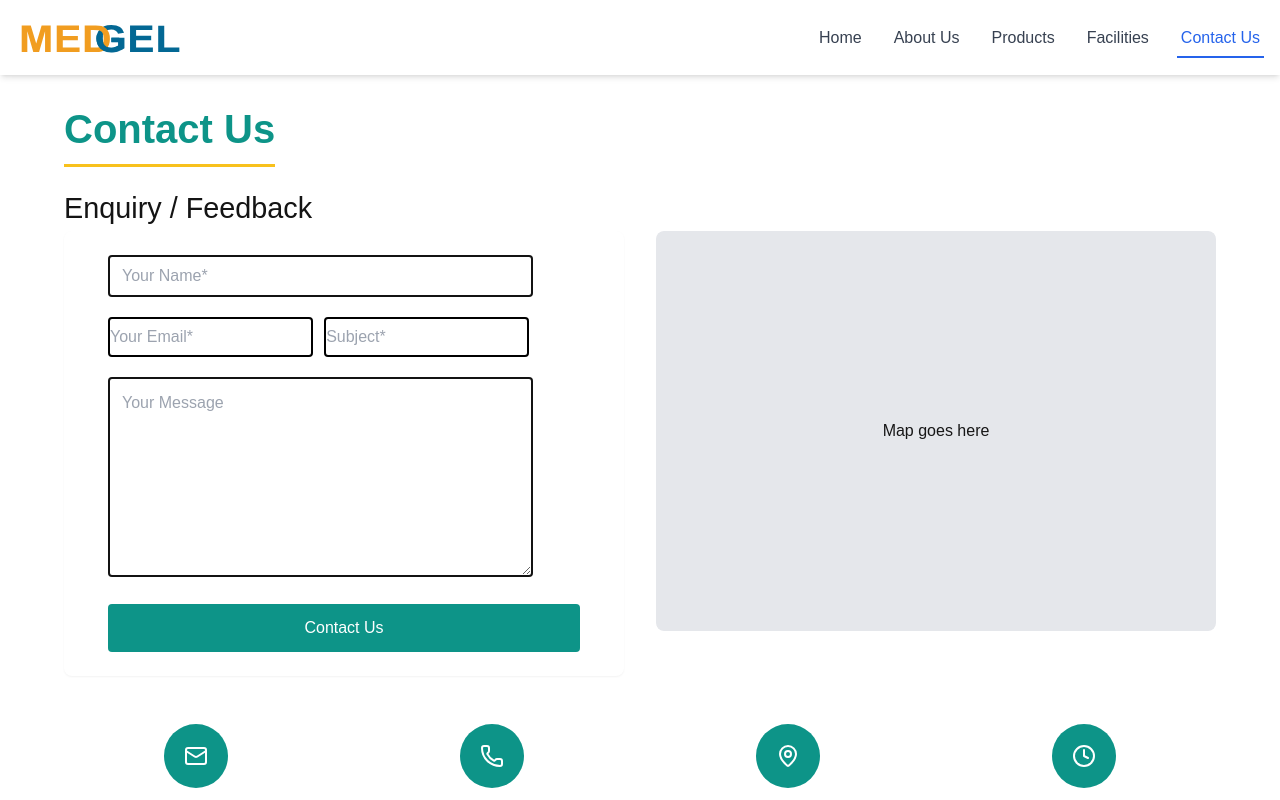
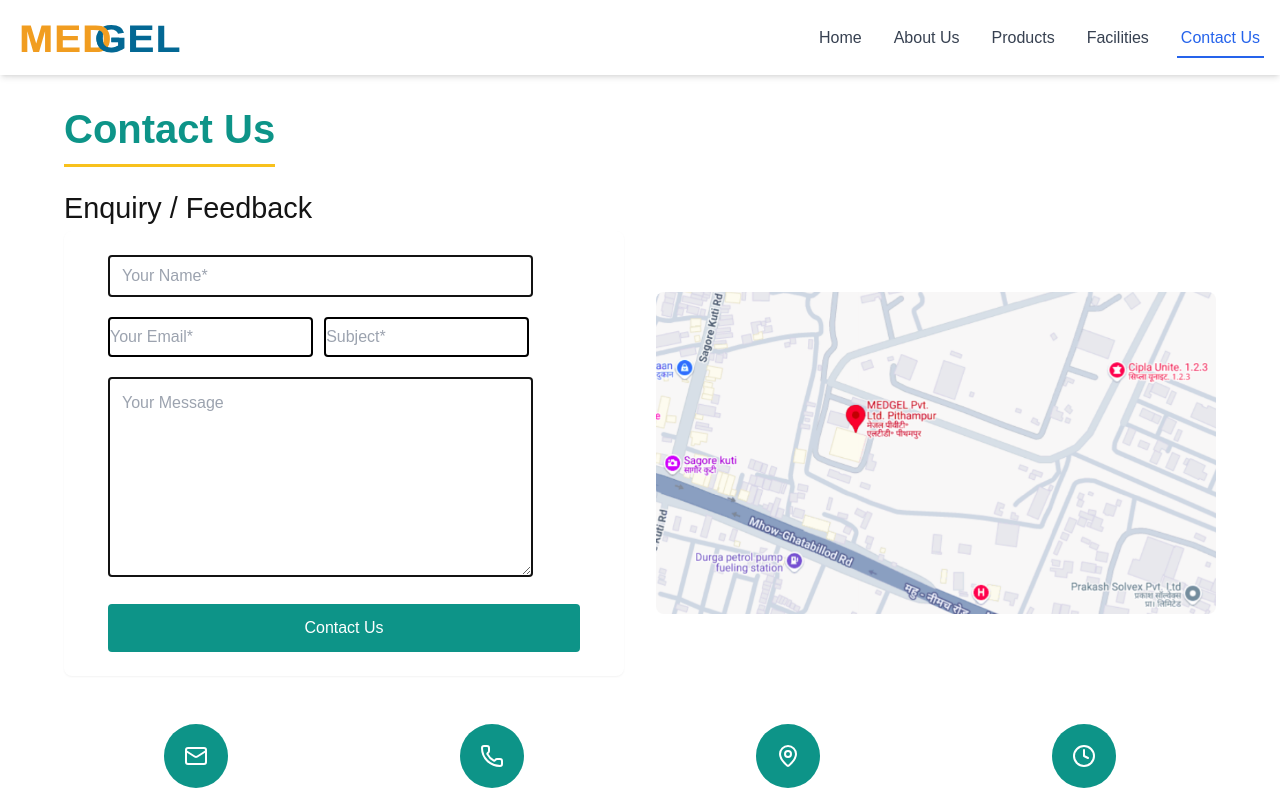
Before and after one commit to anurag-verma-india/medgel-nextjs, a Next.js app: page /contact in a window 1280 px wide. Shown: the top 800 px of the page. Built offline with nearby package versions, Linux system fonts and the light colour scheme.

Commit message:
Contact us: Added maps image and links

```diff
--- a/src/app/contact/ContactUs.css
+++ b/src/app/contact/ContactUs.css
@@ -140,8 +140,7 @@
 }
 
 .map-container {
-    height: 400px;
-    background-color: #f3f4f6;
+    /* background-color: #f3f4f6; */
     border-radius: 8px;
     overflow: hidden;
 }
--- a/src/app/contact/page.js
+++ b/src/app/contact/page.js
@@ -1,27 +1,28 @@
-"use client"
-import React, { useState } from 'react';
-import { Mail, Phone, MapPin, Clock } from 'lucide-react';
-import './ContactUs.css';
+"use client";
+import React, { useState } from "react";
+import { Mail, Phone, MapPin, Clock } from "lucide-react";
+import "./ContactUs.css";
+import Image from "next/image";
 
 const ContactUs = () => {
   const [formData, setFormData] = useState({
-    name: '',
-    email: '',
-    subject: '',
-    message: ''
+    name: "",
+    email: "",
+    subject: "",
+    message: "",
   });
 
   const handleInputChange = (e) => {
     const { name, value } = e.target;
-    setFormData(prevState => ({
+    setFormData((prevState) => ({
       ...prevState,
-      [name]: value
+      [name]: value,
     }));
   };
 
   const handleSubmit = (e) => {
     e.preventDefault();
-    console.log('Form submitted:', formData);
+    console.log("Form submitted:", formData);
   };
 
   return (
@@ -32,7 +33,7 @@ const ContactUs = () => {
       <div className="content-grid">
         {/* Contact Form */}
         <div className="form-container">
-          <form onSubmit={handleSubmit} >
+          <form onSubmit={handleSubmit}>
             <div className="contact-form">
               <div className="form-field">
                 <input
@@ -45,9 +46,9 @@ const ContactUs = () => {
                 />
               </div>
               {/* <div className="form-row"> */}
-              <div className='flex h-10 w-11/12 pr-3'>
+              <div className="flex h-10 w-11/12 pr-3">
                 <input
-                  className='border-2 border-black w-10/12 rounded'
+                  className="w-10/12 rounded border-2 border-black"
                   type="email"
                   name="email"
                   placeholder="Your Email*"
@@ -55,9 +56,9 @@ const ContactUs = () => {
                   onChange={handleInputChange}
                   required
                 />
-                <div className='w-5' />
+                <div className="w-5" />
                 <input
-                  className='border-2 border-black w-10/12 rounded'
+                  className="w-10/12 rounded border-2 border-black"
                   type="text"
                   name="subject"
                   placeholder="Subject*"
@@ -84,11 +85,18 @@ const ContactUs = () => {
         </div>
 
         {/* Map */}
+        <a href="https://maps.app.goo.gl/aBVz8BVadZwFfH1f6" target="_blank">
+          <div className="flex h-[100%] items-center justify-items-center">
             <div className="map-container">
-          <div className="map-placeholder">
-            Map goes here
+              <Image
+                src={"/google-maps-medgel.png"}
+                alt="Medgel Facility Google Maps Photo"
+                width={815}
+                height={468}
+              />
             </div>
           </div>
+        </a>
       </div>
 
       {/* Contact Information */}
@@ -110,20 +118,27 @@ const ContactUs = () => {
           <p className="info-text">+91-07292-256206</p>
         </div>
 
+        <a href="https://maps.app.goo.gl/aBVz8BVadZwFfH1f6" target="_blank">
           <div className="info-card">
             <div className="icon-container">
               <MapPin className="icon" />
             </div>
             <h3 className="info-title">OFFICE</h3>
             <p className="info-text">
-            Special Economic Zone,<br />
-            Plot No.-19-20, Pharma Zone<br />
-            Phase-II, Sector-III,<br />
-            Pithampur, Dist- Dhar (M.P.)<br />INDIA
-            <br />Pincode 454775
-
+              Special Economic Zone,
+              <br />
+              Plot No.-19-20, Pharma Zone
+              <br />
+              Phase-II, Sector-III,
+              <br />
+              Pithampur, Dist- Dhar (M.P.)
+              <br />
+              INDIA
+              <br />
+              Pincode 454775
             </p>
           </div>
+        </a>
 
         <div className="info-card">
           <div className="icon-container">
@@ -131,7 +146,8 @@ const ContactUs = () => {
           </div>
           <h3 className="info-title">BUSINESS HOURS</h3>
           <p className="info-text">
-            Mon-Fir<br />
+            Mon-Fir
+            <br />
             10:00 AM - 6:00 PM IST
           </p>
         </div>
@@ -140,5 +156,4 @@ const ContactUs = () => {
   );
 };
 
-
 export default ContactUs;
```
Also changed, not shown: public/google-maps-medgel.png (added). Lines whose indentation alone changed are shown as unchanged.
